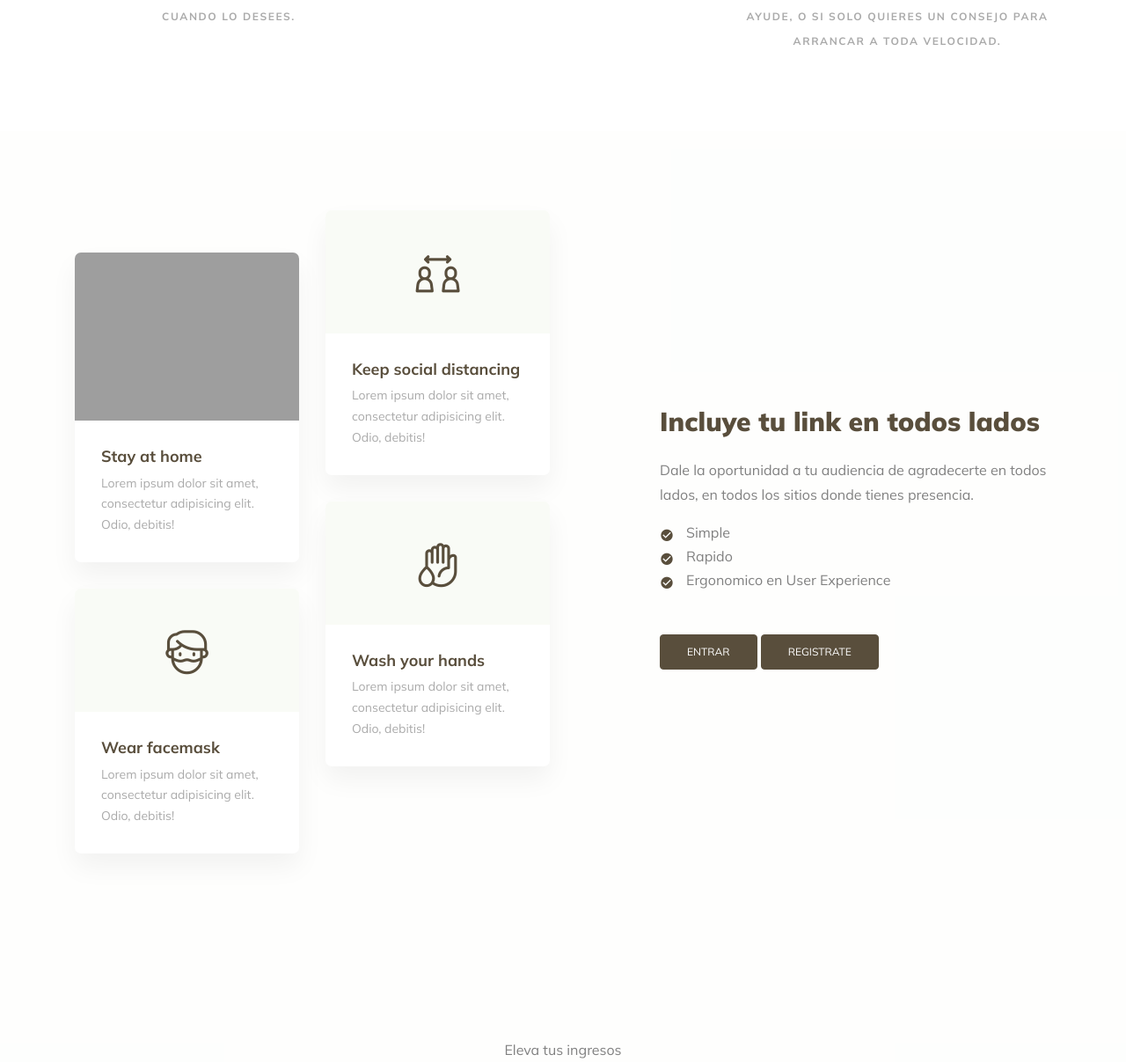
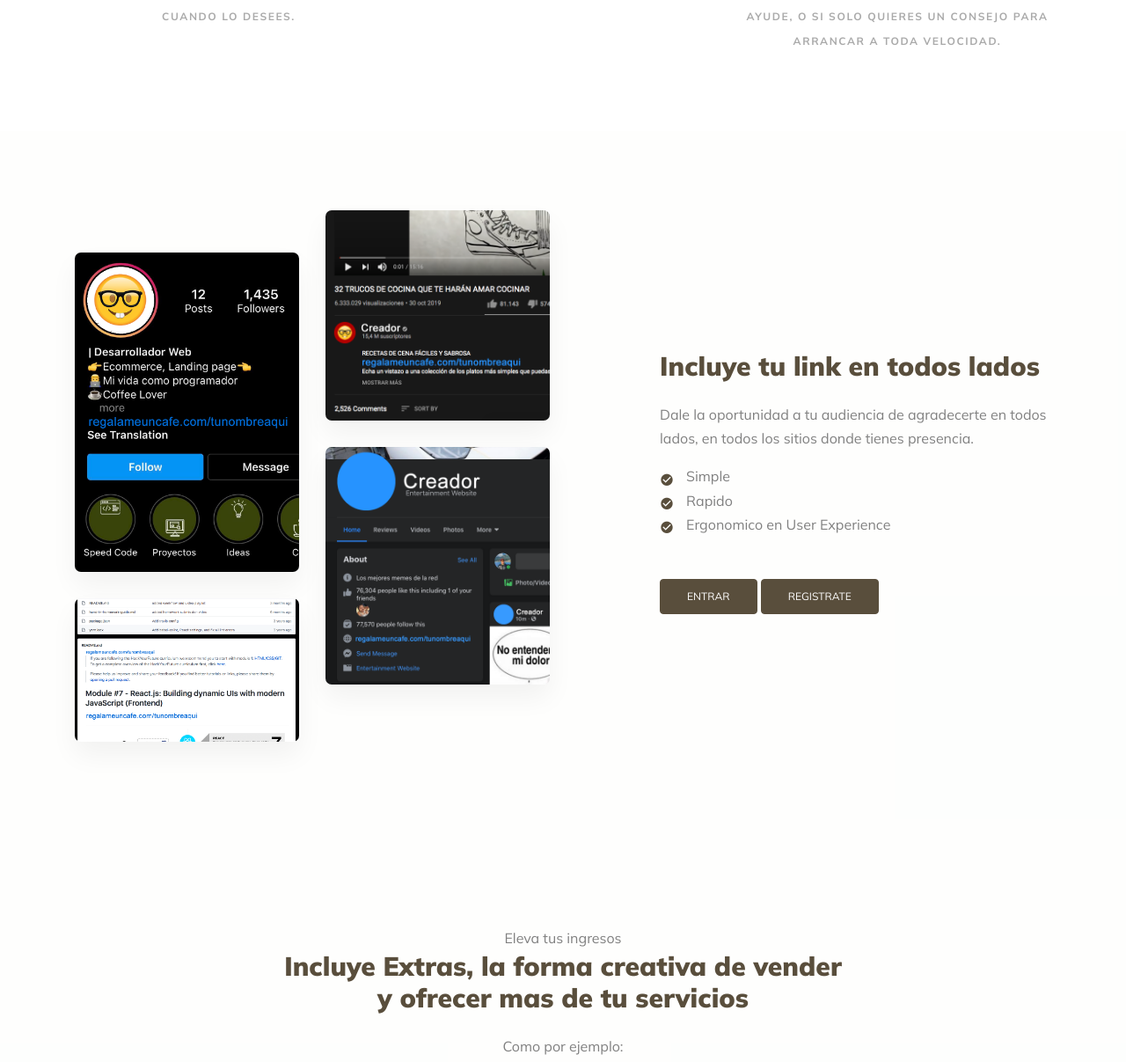
Before and after one commit to tonatiuh19/eco_regcoffee, a PHP site: page / in a window 1280 px wide. Shown: the part 1102-2309 px from the top of the page at 88% size. Run offline with PHP 8.4, Linux system fonts and the light colour scheme; data that the repository does not hold is empty; some web fonts are replaced; grey boxes are pictures that could not be loaded.

Commit message:
images for index

```diff
--- a/index.php
+++ b/index.php
@@ -189,42 +189,23 @@ if (isset($_SESSION['uname'])){
             <div class="row">
               <div class="col-6 col-lg-6 mt-lg-5">
                 <div class="media-v1 bg-1">
-                <img src="https://assets.stickpng.com/images/580b57fcd9996e24bc43c521.png" class="img-fluid" >
-                  <div class="body">
+                <img src="images/instagramCreator.png" class="img-fluid" >
+                  <!--<div class="body">
                     <h3>Stay at home</h3>
                     <p>Lorem ipsum dolor sit amet, consectetur adipisicing elit. Odio, debitis!</p>
-                  </div>
+                  </div>-->
+                </div>
+                <div class="media-v1 bg-1">
+                  <img src="images/githubCreator.png" class="img-fluid" >
                 </div>
 
-                <div class="media-v1 bg-1">
-                  <div class="icon-wrap">
-                    <span class="flaticon-patient"></span>
-                  </div>
-                  <div class="body">
-                    <h3>Wear facemask</h3>
-                    <p>Lorem ipsum dolor sit amet, consectetur adipisicing elit. Odio, debitis!</p>
-                  </div>
-                </div>
               </div>
               <div class="col-6 col-lg-6">
                 <div class="media-v1 bg-1">
-                  <div class="icon-wrap">
-                    <span class="flaticon-social-distancing"></span>
-                  </div>
-                  <div class="body">
-                    <h3>Keep social distancing</h3>
-                    <p>Lorem ipsum dolor sit amet, consectetur adipisicing elit. Odio, debitis!</p>
-                  </div>
+                  <img src="images/youtubeCreator.png" class="img-fluid" >
                 </div>
-
                 <div class="media-v1 bg-1">
-                  <div class="icon-wrap">
-                    <span class="flaticon-hand-washing"></span>
-                  </div>
-                  <div class="body">
-                    <h3>Wash your hands</h3>
-                    <p>Lorem ipsum dolor sit amet, consectetur adipisicing elit. Odio, debitis!</p>
-                  </div>
+                  <img src="images/facebookCreator.png" class="img-fluid" >
                 </div>
               </div>
 
```
Also changed, not shown: images/facebookCreator.png (added), images/githubCreator.png (added), images/instagramCreator.png (added), images/logo_insta.png (added), images/youtubeCreator.png (added).
